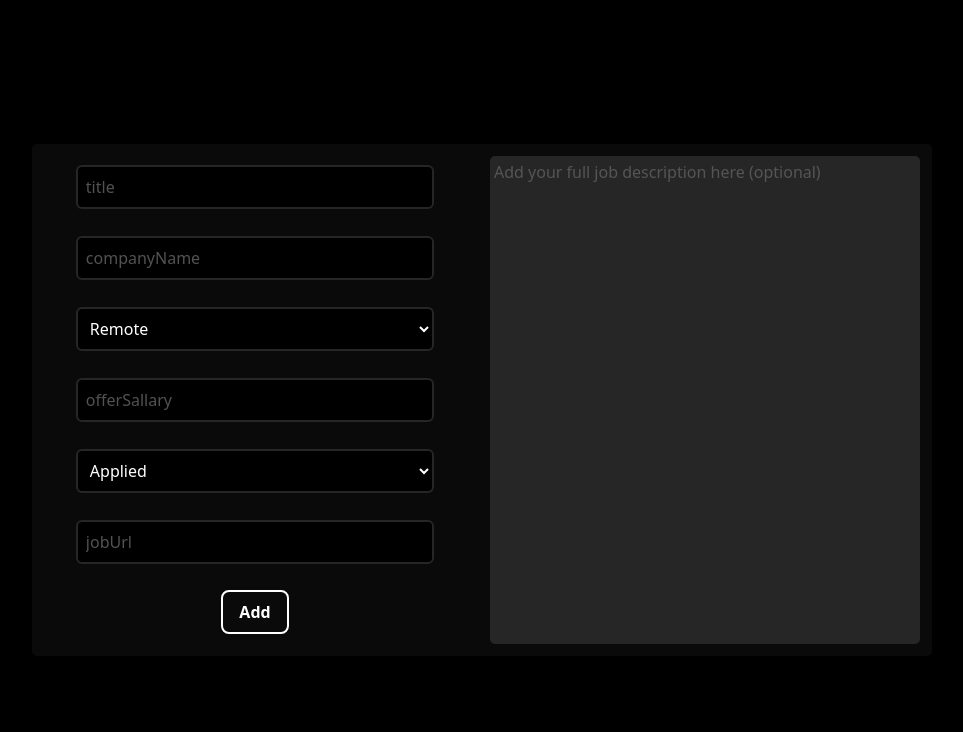
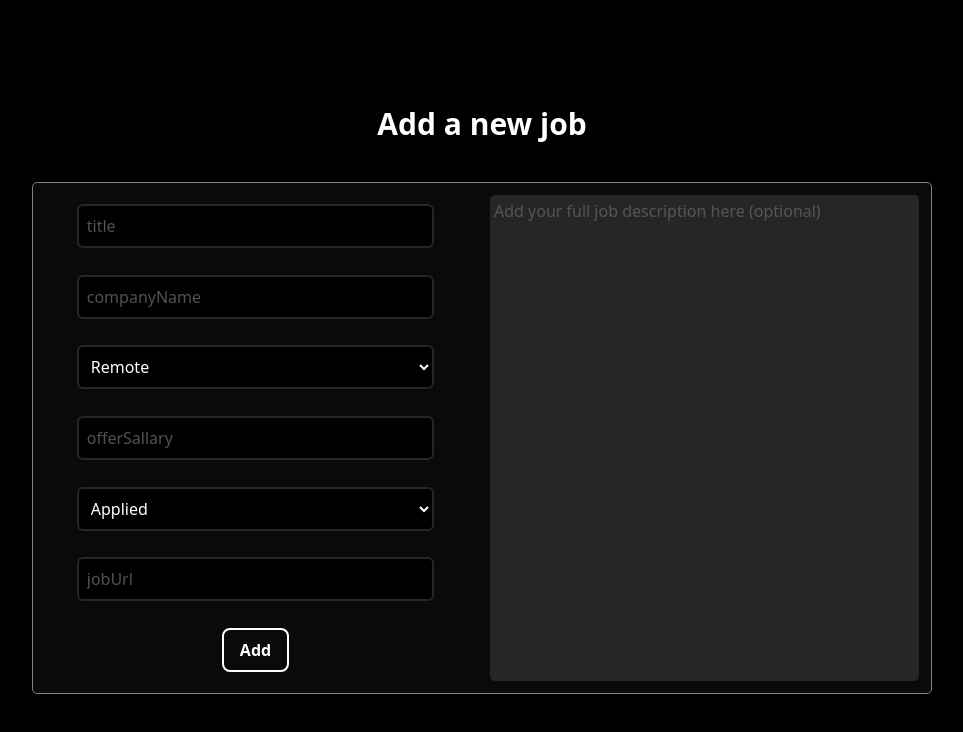
Before and after one commit to xistoeugenio/JobNet, a Next.js app: page /add in a window 1280 px wide. Shown: the top 732 px of the page, without its empty margins (158-1121 px from the left). Built offline with nearby package versions, Linux system fonts and the light colour scheme.

Commit message:
feat(components): add InputValidator component and apply styling to add page

```diff
--- a/components/Button.tsx
+++ b/components/Button.tsx
@@ -4,7 +4,7 @@ interface ButtonProps {
   fullWidth?: boolean;
   large?: boolean;
   onClick?: () => void;
-  submit: boolean;
+  submit?: boolean;
   disabled?: boolean;
   outline?: boolean;
 }
--- a/components/add/JobInput.tsx
+++ b/components/add/JobInput.tsx
@@ -1,7 +1,6 @@
-import Input from "../inputs/Input";
 import SelectInput from "../inputs/SelectInput";
-import { ErrorMessage } from "./ErrorMessage";
 import { InputHTMLAttributes } from "react";
+import InputValidator from "../inputs/InputValidator";
 
 interface jobInputProps extends InputHTMLAttributes<HTMLInputElement> {
   name: string;
@@ -13,12 +12,7 @@ const JobInput = ({ name, withOptions, options, ...props }: jobInputProps) => {
   if (withOptions) {
     return <SelectInput options={options} name={name} x_small />;
   } else {
-    return (
-      <div className="w-full flex flex-col items-center">
-        <Input name={name} xsmall {...props} />
-        <ErrorMessage field={name} />
-      </div>
-    );
+    return <InputValidator name={name} xsmall {...props} />;
   }
 };
 
--- a/components/add/add.module.scss
+++ b/components/add/add.module.scss
@@ -1,10 +1,15 @@
+@import "../../styles/mixin";
+
 .addContainer {
   width: 90%;
   max-width: 900px;
   height: 90%;
   max-height: 63dvw;
   display: flex;
+  flex-direction: column;
   align-items: center;
+  justify-content: center;
+  gap: 40px;
 
   form {
     background-color: #0A0A0A;
@@ -13,9 +18,12 @@
     max-height: 512px;
     display: flex;
     border-radius: 5px;
+    border: 1.5px solid gray;
   }
 
-
+  @include media-xs {
+    max-height: 90%;
+  }
 }
 
 .textArea {
--- a/components/header/Header.tsx
+++ b/components/header/Header.tsx
@@ -30,7 +30,7 @@ const Header = () => {
           <AvatarName username={currentUser?.username} />
           <div className="flex gap-3">
             <Button label="Sign out" secondary onClick={signOut} />
-            <Button label="Add" outline onClick={goToAddPage}/>
+            <Button label="Add a job" outline onClick={goToAddPage}/>
           </div>
         </>
       ) : (
--- /dev/null
+++ b/components/inputs/InputValidator.tsx
@@ -0,0 +1,22 @@
+import { ErrorMessage } from "./ErrorMessage";
+import Input from "./Input";
+import { InputHTMLAttributes } from "react";
+
+interface jobInputProps extends InputHTMLAttributes<HTMLInputElement> {
+  name: string;
+  withOptions?: boolean;
+  options?: string[];
+  xsmall?: boolean;
+  small?: boolean;
+}
+
+const InputValidator: React.FC<jobInputProps> = ({ name, ...props }) => {
+  return (
+    <div className="w-full flex flex-col items-center">
+      <Input name={name} {...props} />
+      <ErrorMessage field={name} />
+    </div>
+  );
+};
+
+export default InputValidator;
--- a/components/modals/LoginModal.tsx
+++ b/components/modals/LoginModal.tsx
@@ -1,6 +1,5 @@
 import useLoginModal from "@/hooks/useLoginModal";
 import { useState, useCallback } from "react";
-import Input from "../inputs/Input";
 import Modal from "../Modal";
 import useRegisterModal from "@/hooks/useRegisterModal";
 import { z } from "zod";
@@ -8,6 +7,7 @@ import { useForm, FormProvider } from "react-hook-form";
 import { zodResolver } from "@hookform/resolvers/zod";
 import useSignIn from "@/hooks/useSignIn";
 import { toast } from "react-hot-toast";
+import InputValidator from "../inputs/InputValidator";
 
 const LoginModal = () => {
   const signIn = useSignIn;
@@ -31,7 +31,7 @@ const LoginModal = () => {
   //login schema zod
   const loginSchema = z.object({
     email: z.string().nonempty({
-      message: "The title is required",
+      message: "The email is required",
     }),
     password: z.string().nonempty({
       message: "The password is required",
@@ -62,8 +62,12 @@ const LoginModal = () => {
   };
   const bodyContent = (
     <div className="flex flex-col gap-4 ">
-      <Input name="email" placeholder="Email" disabled={isloading} />
-      <Input name="password" placeholder="Password" disabled={isloading} />
+      <InputValidator name="email" placeholder="Email" disabled={isloading} />
+      <InputValidator
+        name="password"
+        placeholder="Password"
+        disabled={isloading}
+      />
     </div>
   );
 
--- a/components/modals/RegisterModal.tsx
+++ b/components/modals/RegisterModal.tsx
@@ -9,6 +9,7 @@ import useLoginModal from "@/hooks/useLoginModal";
 import { z } from "zod";
 import { useForm, FormProvider } from "react-hook-form";
 import { zodResolver } from "@hookform/resolvers/zod";
+import InputValidator from "../inputs/InputValidator";
 
 const RegisterModal = () => {
   //MODALS HOOKS
@@ -75,15 +76,15 @@ const RegisterModal = () => {
 
   const bodyContent = (
     <div className="flex flex-col gap-4 ">
-      <Input name="email" placeholder="Email" disabled={isloading} small />
-      <Input name="name" placeholder="Name" disabled={isloading} small />
-      <Input
+      <InputValidator name="email" placeholder="Email" disabled={isloading} small />
+      <InputValidator name="name" placeholder="Name" disabled={isloading} small />
+      <InputValidator
         name="username"
         placeholder="UserName"
         disabled={isloading}
         small
       />
-      <Input
+      <InputValidator
         name="password"
         placeholder="Password"
         disabled={isloading}
--- a/pages/add.tsx
+++ b/pages/add.tsx
@@ -22,6 +22,7 @@ const Add = () => {
   return (
     <div className={style.addContainer}>
       <FormProvider {...createJobForm}>
+        <h2 className="text-3xl font-semibold text-white">Add a new job</h2>
         <form onSubmit={handleSubmit(subTest)}>
           <div className=" flex flex-1 flex-col items-center justify-around box-border p-2">
             {jobFormData.map((job, index) => (
@@ -35,7 +36,7 @@ const Add = () => {
             ))}
             <Button label="Add" outline submit />
           </div>
-          <div className=" flex-1 box-border p-3">
+          <div className=" hidden flex-1 box-border p-3 sm:block">
             <TextArea
               name="jobDescription"
               placeholder="Add your full job description here (optional)"
```
Also changed, not shown: components/inputs/ErrorMessage.tsx (renamed from components/add/ErrorMessage.tsx).
